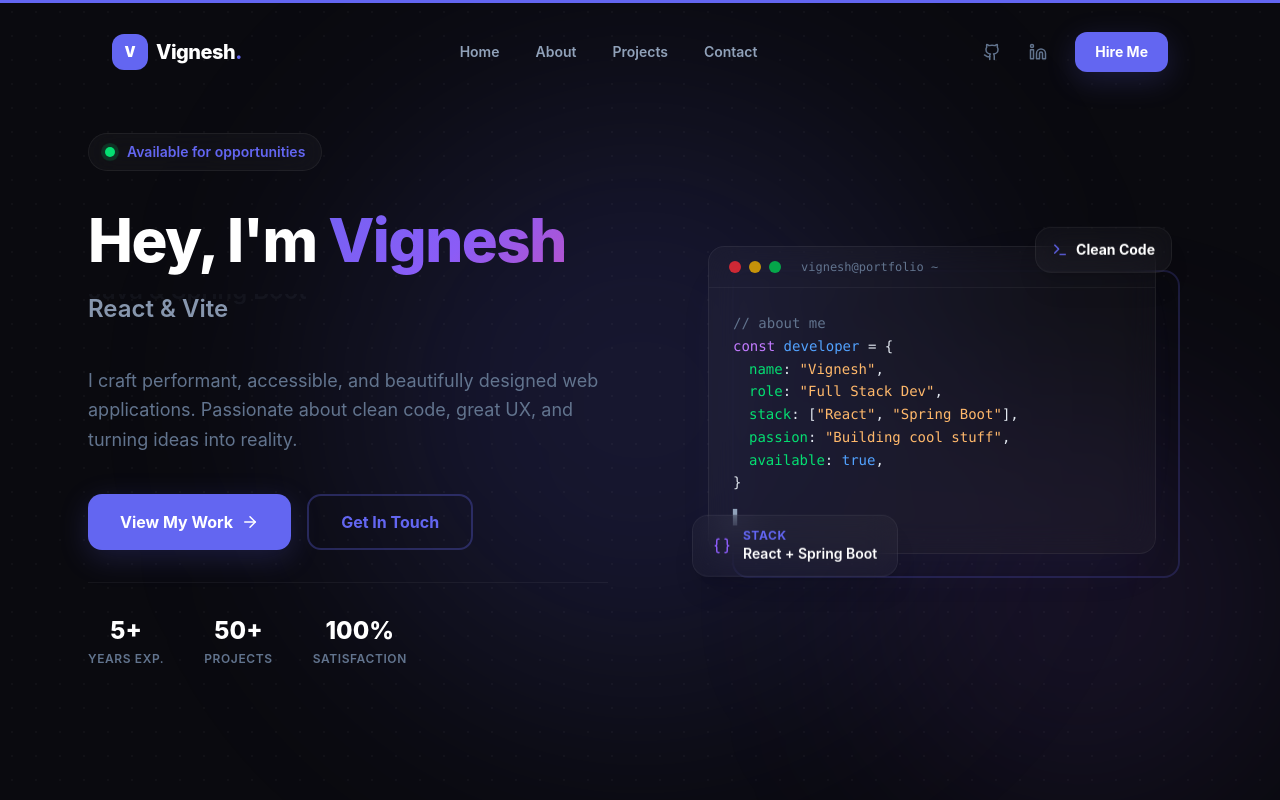
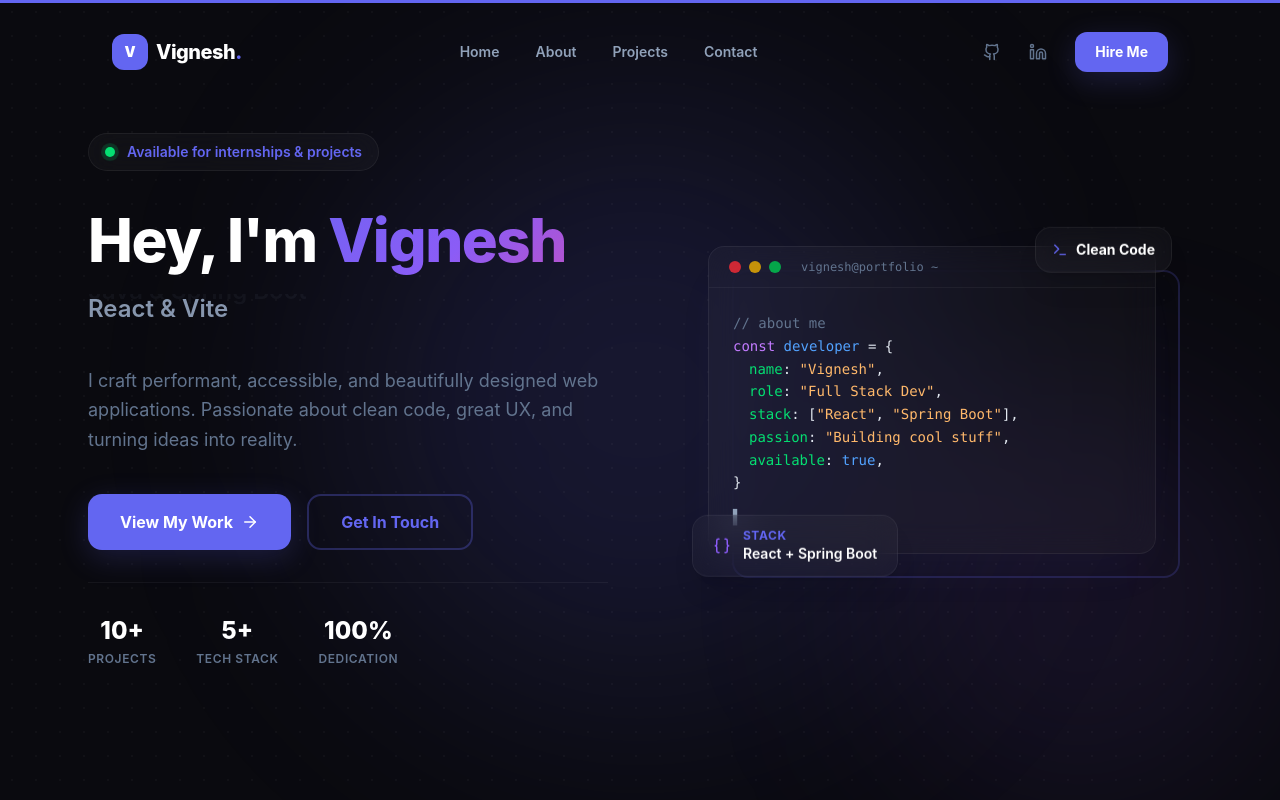
Before and after one commit to viignesh14/Portfolio, a React app in the folder frontend/: page / in a window 1280 px wide. Shown: the top 800 px of the page. Built offline with nearby package versions, Linux system fonts and the light colour scheme; the HTML template or start-up script is replaced by a standard one.

Commit message:
Update for student profile: remove experience stats

```diff
--- a/frontend/src/components/Hero.jsx
+++ b/frontend/src/components/Hero.jsx
@@ -34,7 +34,7 @@ const Hero = () => {
                 <span className="animate-ping absolute inline-flex h-full w-full rounded-full bg-green-400 opacity-75" />
                 <span className="relative inline-flex rounded-full h-2.5 w-2.5 bg-green-400" />
               </span>
-              Available for opportunities
+              Available for internships & projects
             </div>
 
             <div>
@@ -74,9 +74,9 @@ const Hero = () => {
 
             <div className="flex gap-10 pt-8 border-t border-white/5">
               {[
-                { value: '5+', label: 'Years Exp.' },
-                { value: '50+', label: 'Projects' },
-                { value: '100%', label: 'Satisfaction' },
+                { value: '10+', label: 'Projects' },
+                { value: '5+', label: 'Tech Stack' },
+                { value: '100%', label: 'Dedication' },
               ].map((stat) => (
                 <div key={stat.label} className="text-center">
                   <div className="text-2xl font-extrabold text-white">{stat.value}</div>
```
